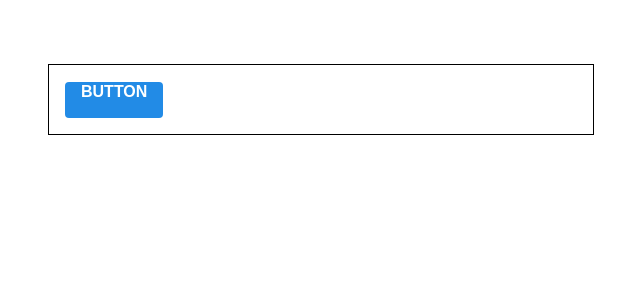
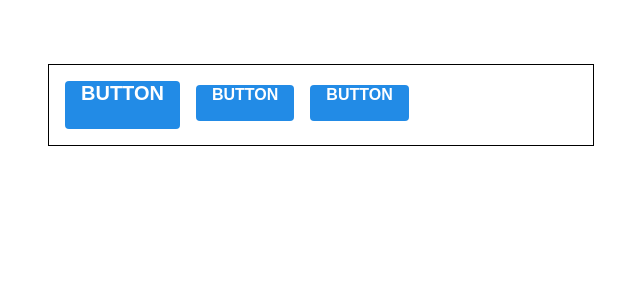
Before and after one commit to suhyeon0921/styling-with-sass, a React (Create React App) app: page / in a window 1280 px wide. Shown: the top 300 px of the page, without its empty margins (319-959 px from the left). Built offline with nearby package versions, Linux system fonts and the light colour scheme.

Commit message:
크기별 버튼 생성

```diff
--- a/package.json
+++ b/package.json
@@ -6,6 +6,7 @@
     "@testing-library/jest-dom": "^5.16.5",
     "@testing-library/react": "^13.4.0",
     "@testing-library/user-event": "^13.5.0",
+    "classnames": "^2.3.2",
     "node-sass": "^8.0.0",
     "react": "^18.2.0",
     "react-dom": "^18.2.0",
--- a/src/App.js
+++ b/src/App.js
@@ -5,7 +5,9 @@
   return (
     <div className='App'>
       <div className='buttons'>
+        <Button size='large'>BUTTON</Button>
         <Button>BUTTON</Button>
+        <Button className='small'>BUTTON</Button>
       </div>
     </div>
   );
--- a/src/components/Button.js
+++ b/src/components/Button.js
@@ -1,7 +1,8 @@
+import classNames from 'classnames';
 import './Button.scss';
 
 function Button({ children, size }) {
-  return <button className={['Button', size].join(' ')}>{children}</button>;
+  return <button className={classNames('Button', size)}>{children}</button>;
 }
 
 Button.defaultProps = {
--- a/src/components/Button.scss
+++ b/src/components/Button.scss
@@ -9,10 +9,27 @@
   border: none;
   cursor: pointer;
 
-  height: 2.25rem;
-  padding-left: 1rem;
-  padding-right: 1rem;
-  font-size: 1rem;
+  // 사이즈 관리
+  &.large {
+    height: 3rem;
+    padding-left: 1rem;
+    padding-right: 1rem;
+    font-size: 1.25rem;
+  }
+
+  &.medium {
+    height: 2.25rem;
+    padding-left: 1rem;
+    padding-right: 1rem;
+    font-size: 1rem;
+  }
+
+  &.small {
+    height: 1.75rem;
+    padding-left: 1rem;
+    padding-right: 1rem;
+    font-size: 0.875rem;
+  }
 
   background: $blue; // 주석 사용
   &:hover {
@@ -22,4 +39,8 @@
   &:active {
     background: darken($blue, 10%); // 색상 10퍼 어둡게
   }
+
+  & + & {
+    margin-left: 1rem;
+  }
 }
```
Also changed, not shown: 1 other file (tests, documents, lock files or other folders).
